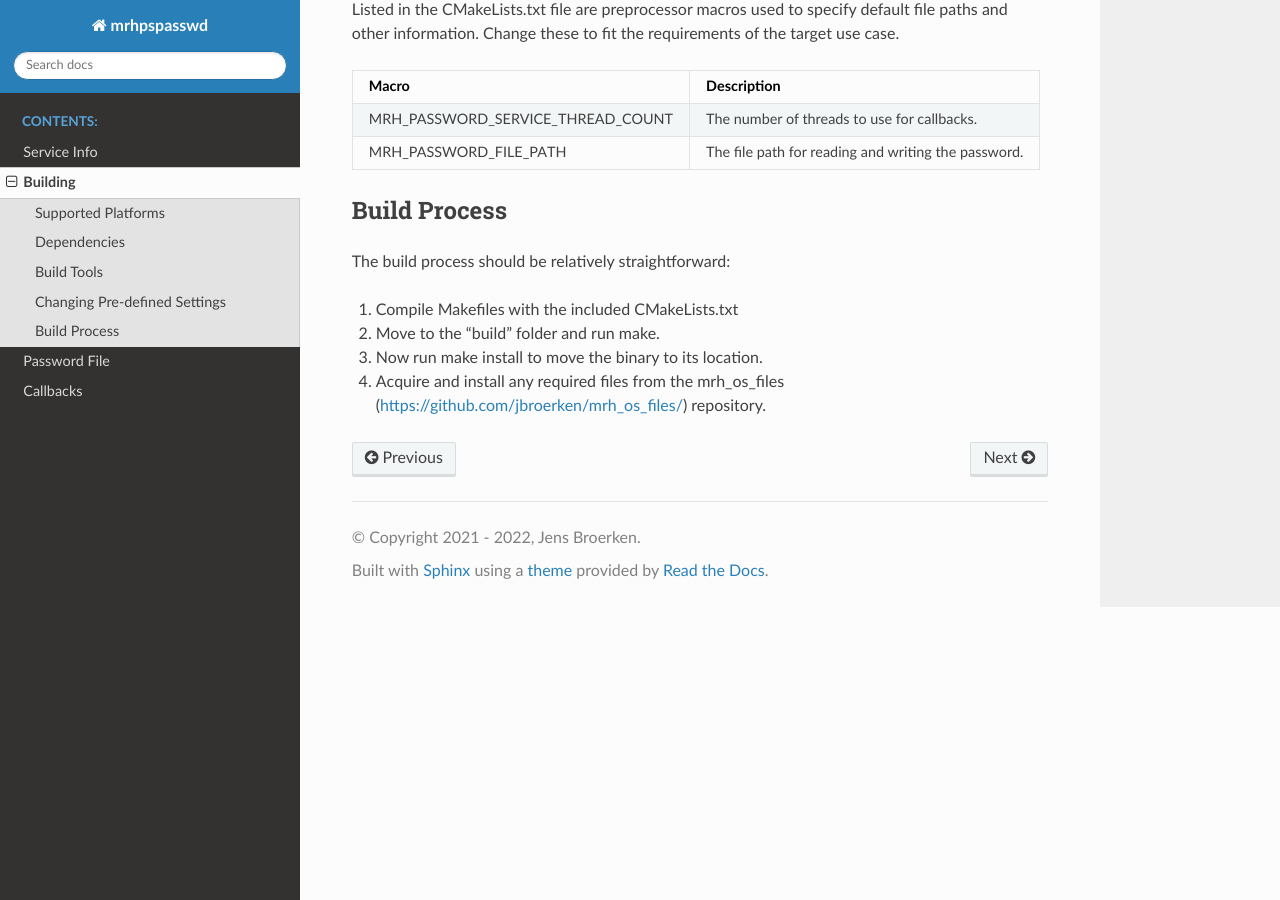
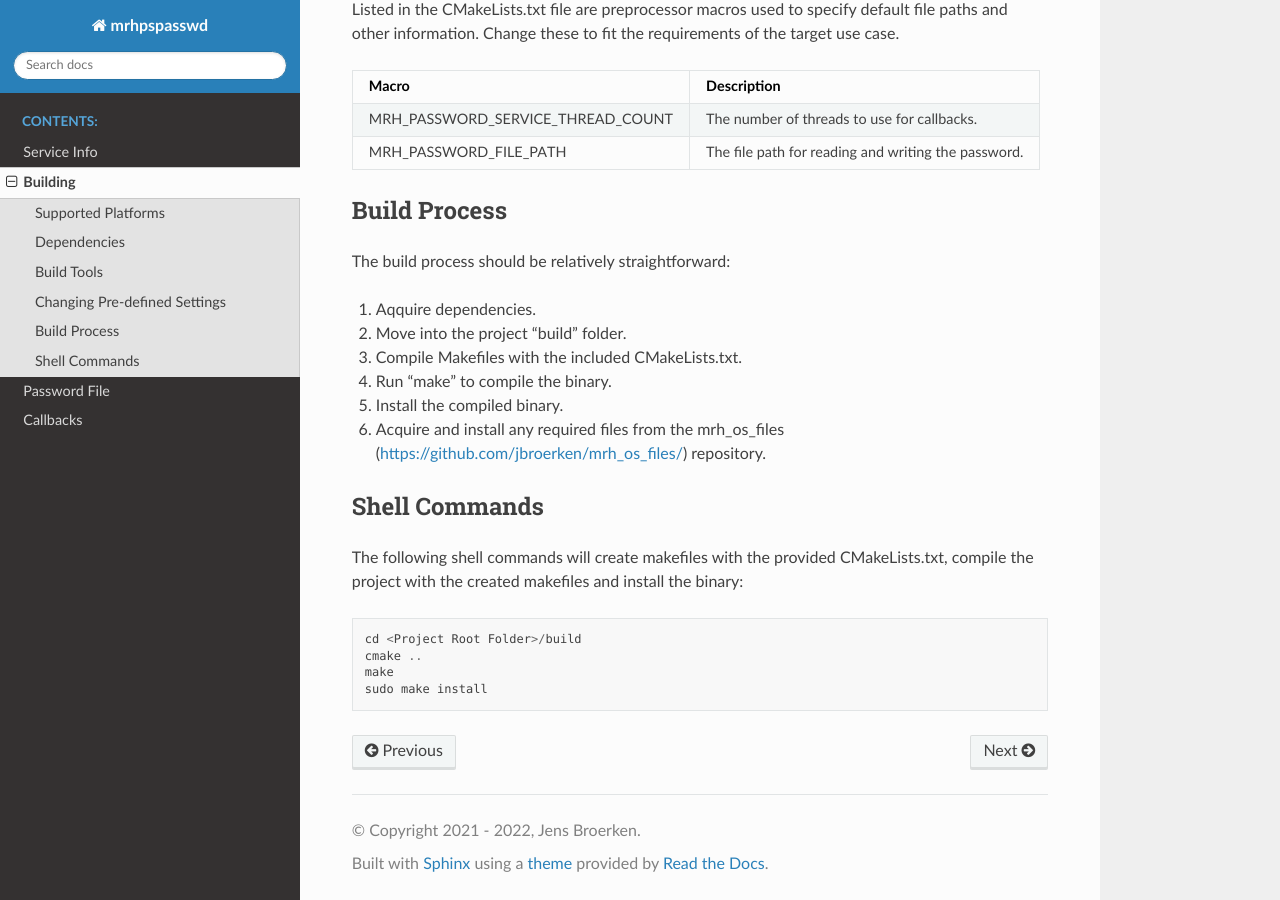
Before and after one commit to jbroerken/mrhpspasswd, a Sphinx documentation site: the page built from doc/source/Building/Building.rst, in a window 1280 px wide and 900 px high, scrolled down 818 px. Built offline with Sphinx 7.4.7 and the Read the Docs theme 2.0.0, drawn with Linux system fonts in a browser that asks for light colours.

Commit message:
Update documentation

```diff
--- a/doc/source/Building/Building.rst
+++ b/doc/source/Building/Building.rst
@@ -46,8 +46,23 @@ Build Process
 -------------
 The build process should be relatively straightforward:
 
-1. Compile Makefiles with the included CMakeLists.txt
-2. Move to the "build" folder and run make.
-3. Now run make install to move the binary to its location.
-4. Acquire and install any required files from the mrh_os_files
+1. Aqquire dependencies.
+2. Move into the project "build" folder.
+3. Compile Makefiles with the included CMakeLists.txt.
+4. Run "make" to compile the binary.
+5. Install the compiled binary.
+6. Acquire and install any required files from the mrh_os_files
    (https://github.com/jbroerken/mrh_os_files/) repository.
+
+Shell Commands
+--------------
+The following shell commands will create makefiles with the
+provided CMakeLists.txt, compile the project with the created
+makefiles and install the binary:
+
+.. code-block::
+
+    cd <Project Root Folder>/build
+    cmake ..
+    make
+    sudo make install
```
